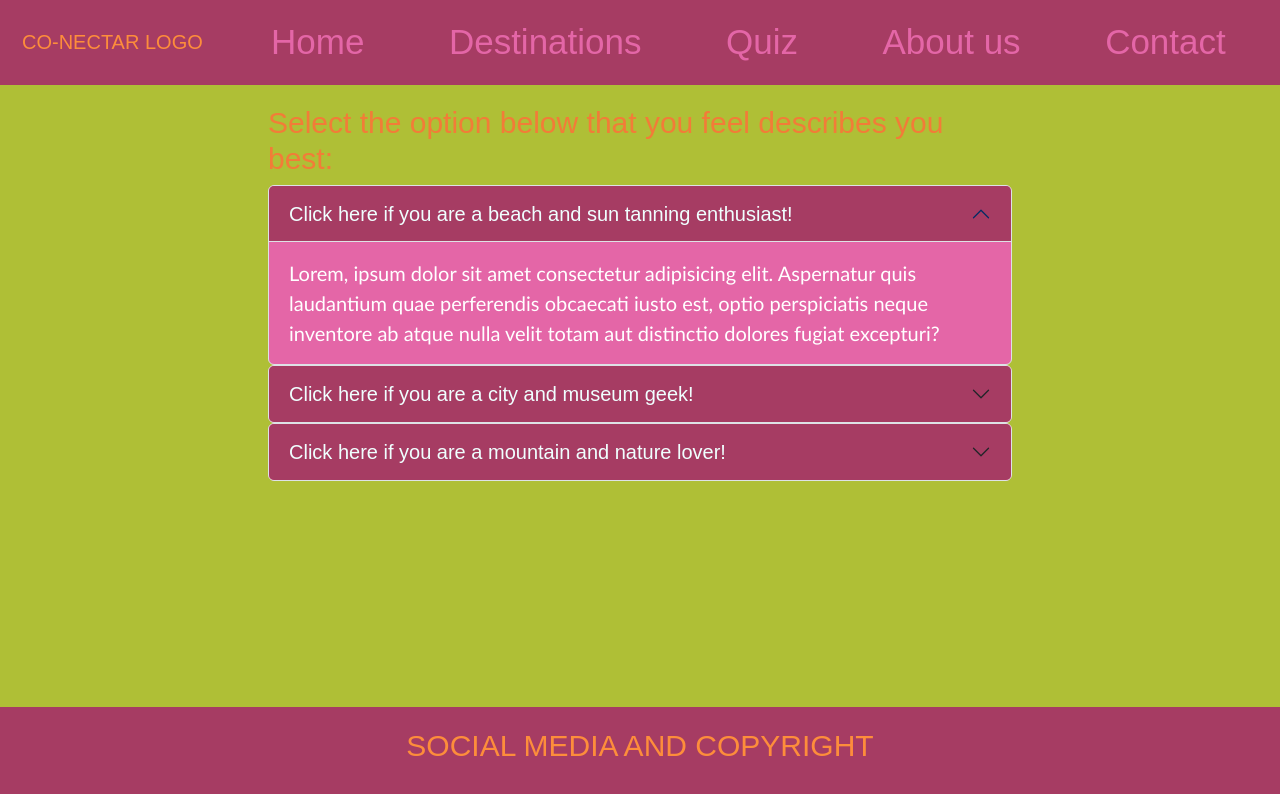
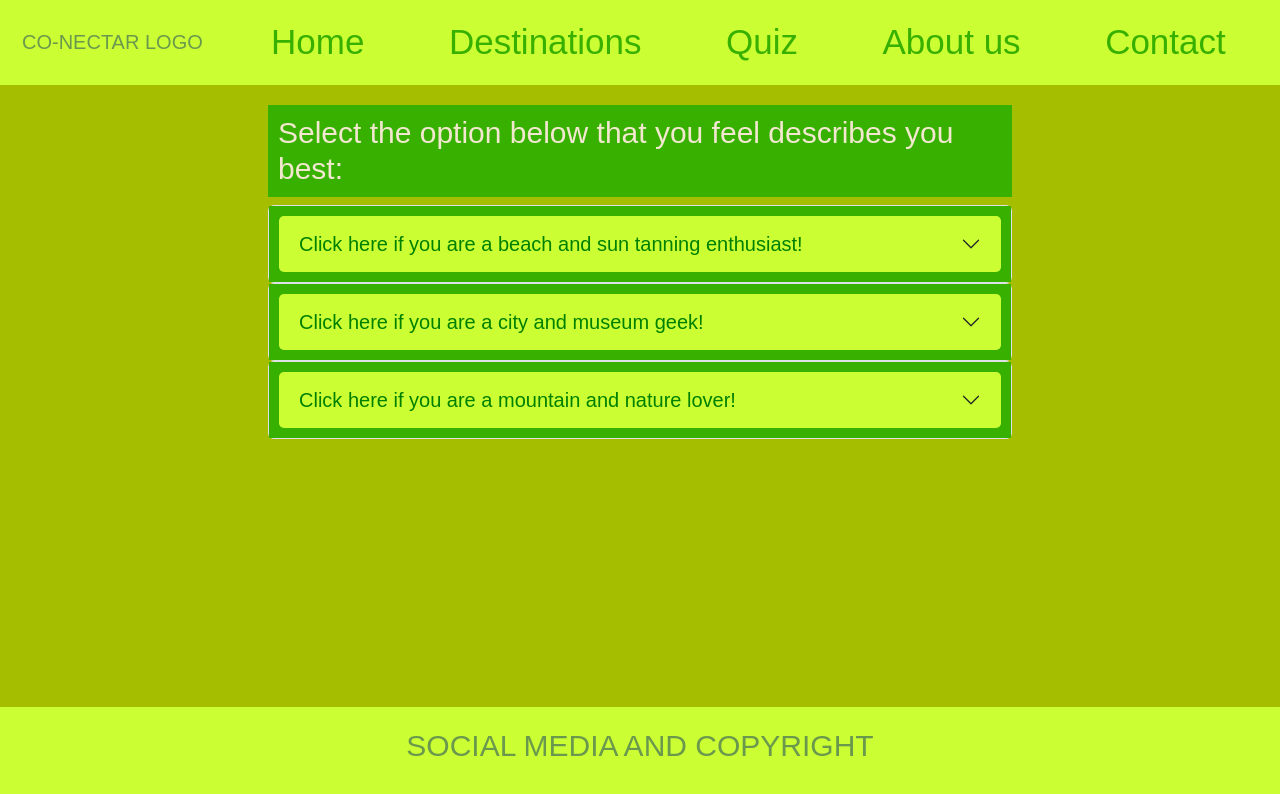
Before and after one commit to luciamacaggi/2daEntregaCoder, a website: page pages/quiz.html in a window 1280 px wide. Drawn offline with nearby package versions, Linux system fonts and the light colour scheme.

Commit message:
cambios colores y mas animaciones

```diff
--- a/package.json
+++ b/package.json
@@ -8,9 +8,10 @@
   "author": "",
   "license": "ISC",
   "keywords": [],
-  "description": "",
   "dependencies": {
     "animate.css": "^4.1.1",
     "aos": "^2.3.4"
-  }
+  },
+  "devDependencies": {},
+  "description": ""
 }
--- a/pages/quiz.html
+++ b/pages/quiz.html
@@ -36,11 +36,11 @@
             <h2 class="justify-content-center">Select the option below that you feel describes you best:</h2>
             <div class="accordion-item justify-content-center">
                 <h2 class="accordion-header">
-                    <button class="accordion-button" type="button" data-bs-toggle="collapse" data-bs-target="#collapseOne" aria-expanded="true" aria-controls="collapseOne">
+                    <button class="accordion-button collapsed" type="button" data-bs-toggle="collapse" data-bs-target="#collapseOne" aria-expanded="false" aria-controls="collapseOne">
                         Click here if you are a beach and sun tanning enthusiast!
                     </button>
                 </h2>
-                <div id="collapseOne" class="accordion-collapse collapse show" data-bs-parent="#accordionExample">
+                <div id="collapseOne" class="accordion-collapse collapse" data-bs-parent="#accordionExample">
                     <div class="accordion-body">
                         <strong>Lorem, ipsum dolor sit amet consectetur adipisicing elit. Aspernatur quis laudantium quae perferendis obcaecati iusto est, optio perspiciatis neque inventore ab atque nulla velit totam aut distinctio dolores fugiat excepturi?
                     </div>
--- a/scss/_aboutpage.scss
+++ b/scss/_aboutpage.scss
@@ -1,6 +1,6 @@
 #text-about{
-    color: orangered;
-    background-color: #f0c3a2;
+    color: $color-nav;
+    background-color: $color-bg-about;
     padding: 10px;
     border-radius: 5px;
     height: 70vh;
--- a/scss/_contactpage.scss
+++ b/scss/_contactpage.scss
@@ -5,3 +5,12 @@
         font-weight: bold;
     }
 }
+.btn{
+    color:$color-bg-about;
+    background-color: $color-nav;
+    border-color: $color-nav-hover;
+    &:hover{
+        background-color: $color-about;
+        border-color: black;
+    }
+}
--- a/scss/_header.scss
+++ b/scss/_header.scss
@@ -13,9 +13,9 @@ header{
                 flex: 1;
                 justify-content: space-around;
                 .nav-link{
-                    color: #e466a7;
+                    color: $color-nav;
                     &:hover{
-                        color: $color-nav-hover;
+                        color: $color-about;
                     }
                 }
             }
--- a/scss/_quizpage.scss
+++ b/scss/_quizpage.scss
@@ -6,16 +6,18 @@
         font-weight: 50;
         font-style: normal;
         font-size: 30px;
-        color: $color-about;
+        background-color: $color-nav;
+        color: $color-bg-about;
+        padding: 10px;
     }
     .accordion-item{
         background-color: $color-nav;
-        color: white;
+        color: $color-bg-about;
         font-family: 'Gill Sans', 'Gill Sans MT', Calibri, 'Trebuchet MS', sans-serif;
         .accordion-button{
             background-color: $color-verde;
             font-size: 20px;
-            color: azure;
+            color: $color-about;
             &:hover{
                 color: $color-nav-hover;
             }
--- a/scss/_var.scss
+++ b/scss/_var.scss
@@ -1,9 +1,9 @@
-$color-verde: #A63C63;;
-$color-h1: #fd8d3b;
-$color-body: #fd8d3b;
+$color-verde: #ccff33;
+$color-h1: #6a994e;
+$color-body: #6a994e;
 $color-logo: #A69E33;
-$bg-violeta: #AFBF36;
-$color-nav: #e466a7;
-$color-nav-hover: #96093d;
-$color-about: #F27C38;
-$color-bg-about: #f0c3a2;
+$bg-violeta: #a5be00;
+$color-nav: #38b000;
+$color-nav-hover: #ccff33;
+$color-about: #008000;
+$color-bg-about: #f2e8cf;
```
Also changed, not shown: pages/destinations.html (+8 -7 lines), css/estilo.css, 1 other file.
